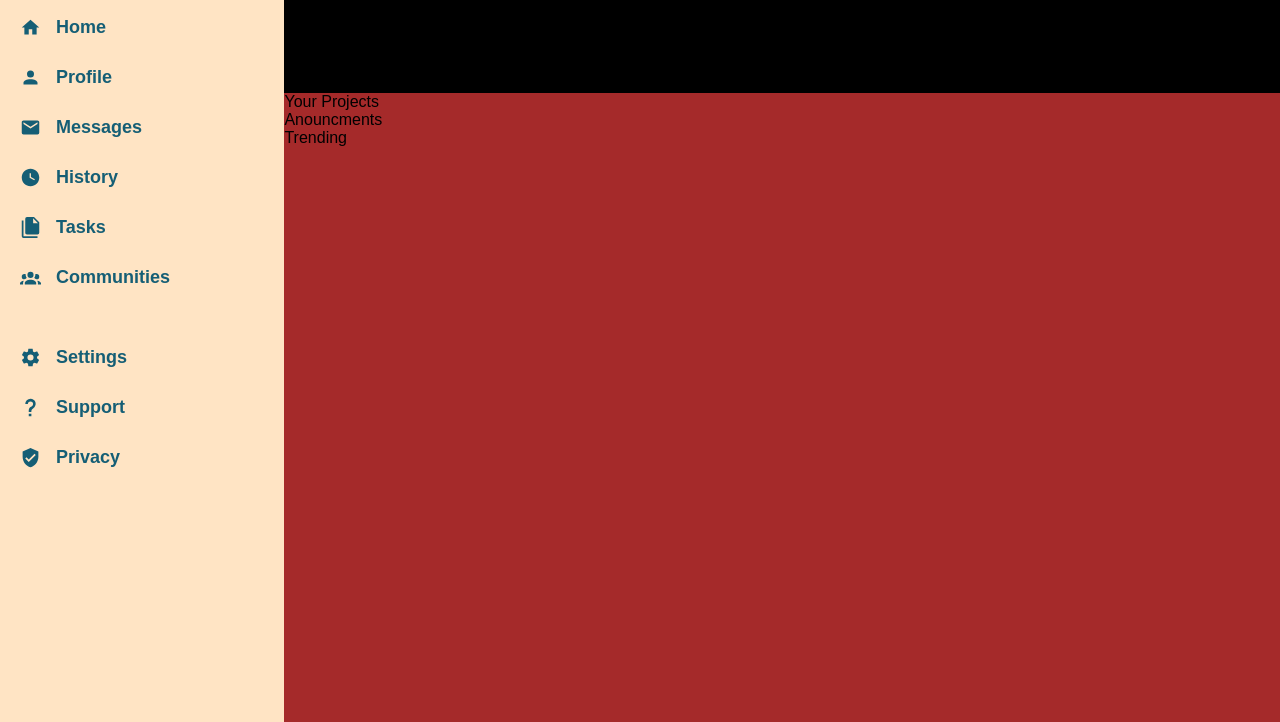
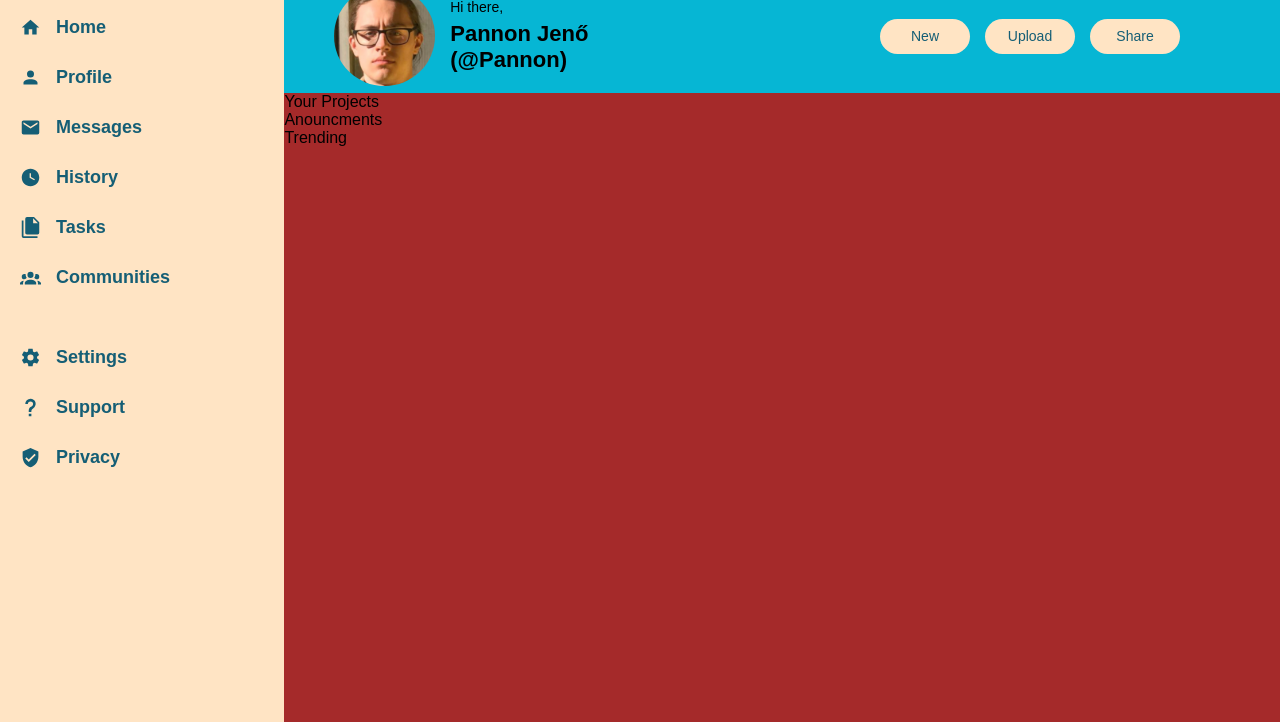
Before and after one commit to RakocziL/AdminDashboard, a plain HTML site: page index.html in a window 1280 px wide. Shown: the part 78-800 px from the top of the page. Drawn offline with Linux system fonts and the light colour scheme.

Commit message:
Intro Menu line looks finisehd for now

```diff
--- a/index.html
+++ b/index.html
@@ -31,7 +31,16 @@
     <img src="pics/face.png" class="profilePic" id="smallPic">
     <p>Pannon Jenő</p>
 </div>
-<div class="introMenu"> JENŐ</div>
+<div class="introMenu">
+    <img src="pics/face.png" class="profilePic" id="bigPic">
+    <div class="intro">
+        <p id="hi">Hi there,</p>
+        <p id="name">Pannon Jenő (@Pannon)</p>
+    </div>
+    <button class="buttons" id="buttonNew">New</button>
+    <button class="buttons" id="buttonUpload">Upload</button>
+    <button class="buttons" id="buttonShare">Share</button>
+</div>
 <div class="content">
     <div class="projects">
         <p class="title">Your Projects</p>
--- a/styles.css
+++ b/styles.css
@@ -106,8 +106,56 @@ body{
         height:50px;
     }
 .introMenu{
-    background-color: black;
+    background-color: #06b6d4;
+    padding-left:50px;
+    padding-right:100px;
+
+    display:grid;
+    grid-template-columns: repeat(10, 1fr);
+    align-items: center;
+    gap:15px;
 }
+    #bigPic{
+        height: 100px;
+        grid-column: 1/2;
+    }
+    .intro{
+        grid-column: 2/5;
+
+        display: flex;
+        flex-direction: column;
+        gap: 6px;
+    }
+        #hi{
+            font-size: 14px;
+        }
+        #name{
+            font-size: 22px;
+            font-weight: bold;
+        }
+    .buttons{
+        background-color: bisque;
+        color: #155e75;
+        height: 35px;
+        width:90px;
+        font-size: 14px;
+        border-style: none;
+        border-radius: 25px;
+    }
+        .buttons:hover{
+            background-color: burlywood;
+        }.buttons:active{
+            transform: scale(1.1);
+        }
+        #buttonNew{
+            grid-column: 8/9;
+        }
+        #buttonUpload{
+            grid-column: 9/10;
+        }
+        #buttonShare{
+            grid-column: 10/11;
+        }
 .content{
     background-color: brown;
 }
```
